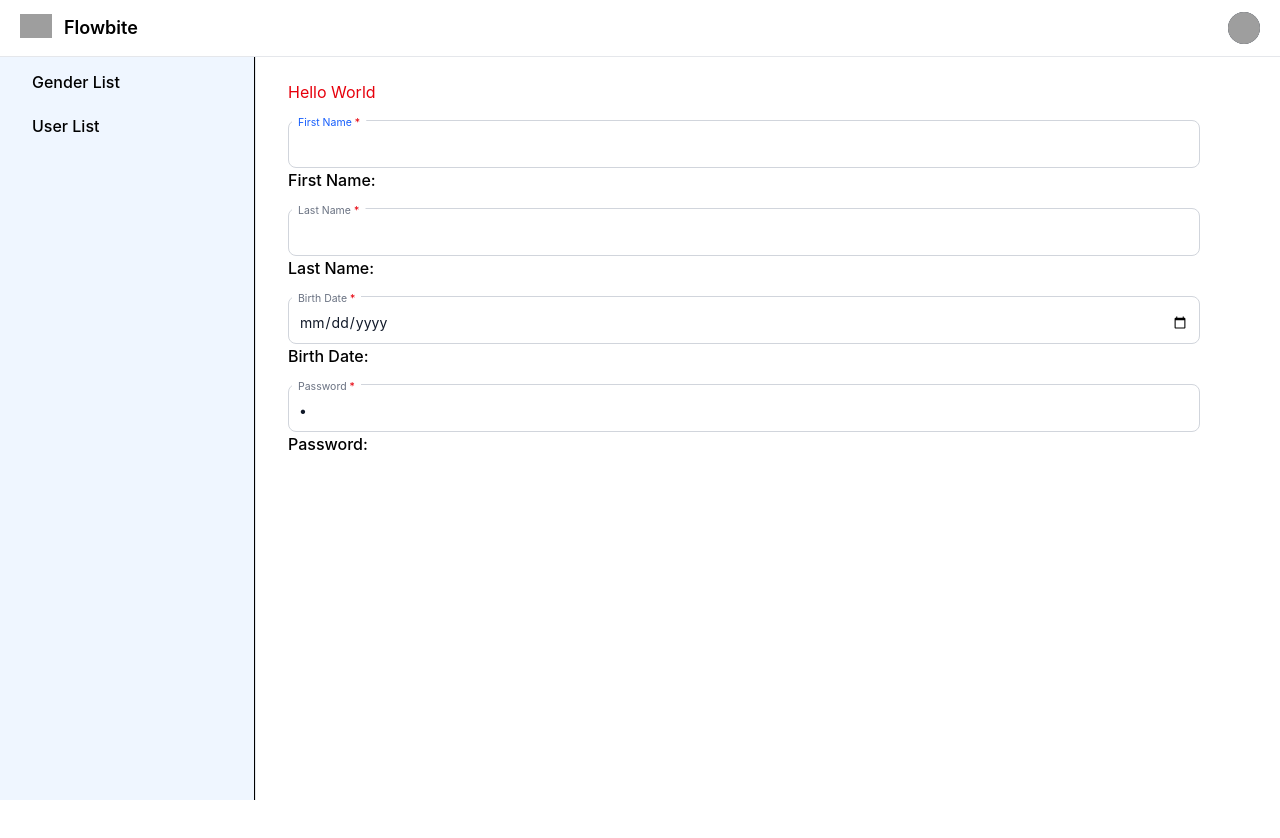
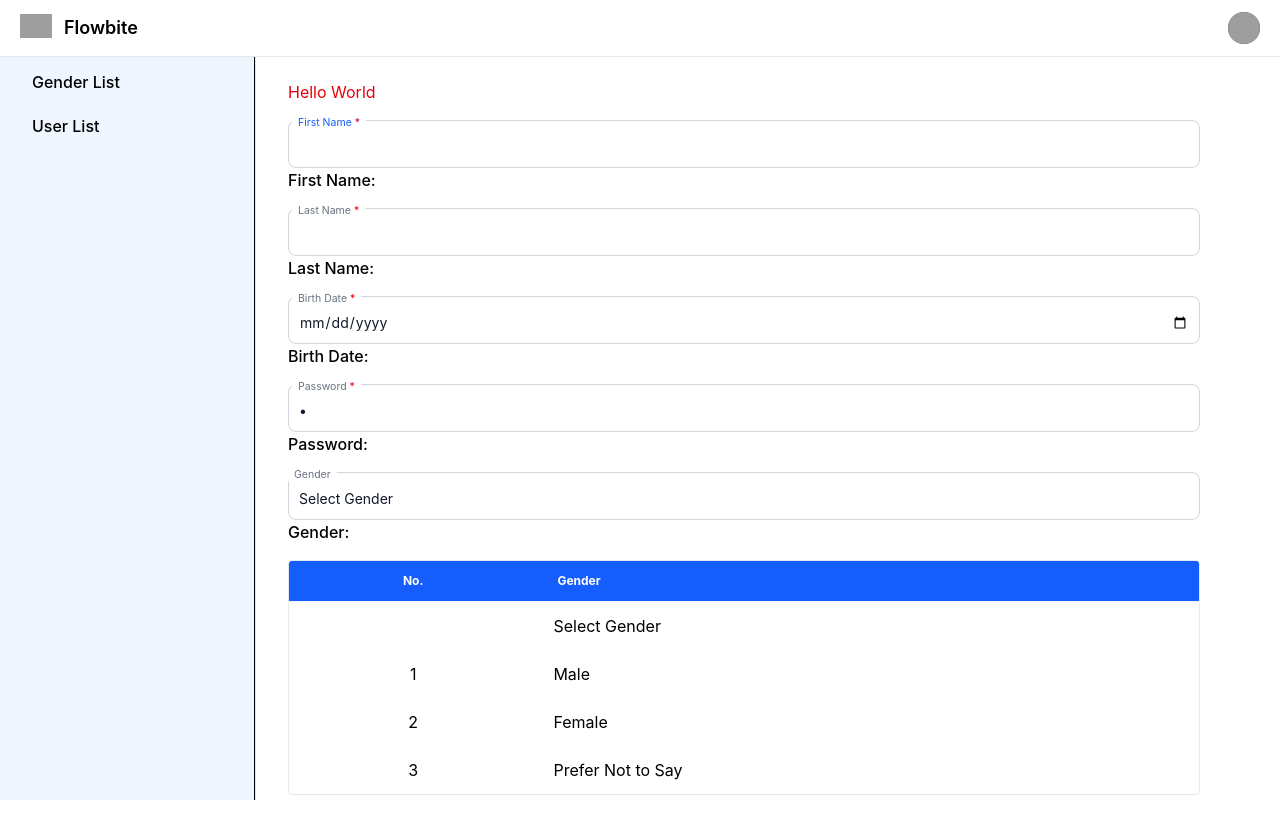
Before and after one commit to ChaClyde/RNLProject, a React (Vite) app in the folder client/: page / in a window 1280 px wide. Shown: the top 838 px of the page. Before the commit the page ends 800 px from the top, so only its background shows below. Built offline with nearby package versions, Linux system fonts and the light colour scheme; grey boxes are pictures that could not be loaded.

Commit message:
Added select and priorities

```diff
--- /dev/null
+++ b/client/src/components/Select/FloatingLabelSelect.tsx
@@ -0,0 +1,70 @@
+import type { ChangeEvent, FC, ReactNode } from "react";
+
+interface FloatingLabelSelectProps {
+    label: string;
+    newSelectClassName: string;
+    selectClassName: string;
+    newLabelClassName: string;
+    labelClassName: string;
+    name?: string;
+    value?: string | any;
+    onChange?: (e: ChangeEvent<HTMLSelectElement>) => void;
+    required?: boolean;
+    autoFocus?: boolean;
+    disabled?: boolean;
+    errors?: [string]
+    children: ReactNode;
+}
+
+const FloatingLabelSelect: FC<FloatingLabelSelectProps> = ({
+    label,
+    newSelectClassName,
+    selectClassName,
+    newLabelClassName,
+    labelClassName,
+    name,
+    value,
+    onChange,
+    required,
+    autoFocus,
+    disabled,
+    errors,
+    children
+}) => {
+    return (
+        <>
+            <div className="relative">
+                <select
+                    name={name}
+                    id={name}
+                    value={value}
+                    onChange={onChange}
+                    className={`${newSelectClassName
+                        ? newSelectClassName
+                        : `block px-2.5 pb-2.5 pt-4 w-full text-sm text-gray-900 bg-transparent rounded-lg border
+              border-gray-300 appearance-none focus:outline-none focus:ring-0 focus:to-blue-600 peer ${selectClassName}`
+                        }`}
+                    required={required}
+                    autoFocus={autoFocus}
+                    disabled={disabled}
+                >
+                    {children}
+                </select>
+                <label htmlFor={name} className={newLabelClassName ? newLabelClassName : `absolute text-sm text-gray-500 duration-300 transform -translate-y-4 scale-75 top-2 z-10 origin-[0]
+                    bg-white px-2 peer-focus:px-2 peer-focus:text-blue-600 peer-placeholder-shown:scale-100
+                    peer-placeholder-shown:-translate-y-1/2 peer-placeholder-shown:top-1/2 peer-focus:top-2 peer-focus:scale-75
+                    peer-focus:-translate-y-4 rtl:peer-focus:translate-x-1/4 rtl:peer-focus:left-auto start-1} ${labelClassName}`}>
+                    {label}
+                    {required && (
+                        <span className="text-red-600 ml-1 ">*</span>
+                    )}
+                </label>
+                {errors && errors.length > 0 && (
+                    <span className="text-red-600">{errors[0]}</span>
+                )}
+            </div >
+        </>
+    )
+}
+
+export default FloatingLabelSelect
--- /dev/null
+++ b/client/src/components/Table/index.tsx
@@ -0,0 +1,47 @@
+import { type FC, type ReactNode } from "react";
+
+interface TableProps {
+    children: ReactNode;
+    className?: string;
+}
+
+interface TableHeaderProps {
+    children: ReactNode;
+    className?: string;
+}
+
+interface TableBodyProps {
+    children: ReactNode;
+    className?: string;
+}
+
+interface TableRowProps {
+    children: ReactNode;
+    className?: string;
+}
+
+interface TableCellProps {
+    children: ReactNode;
+    isHeader?: boolean;
+    className?: string;
+}
+
+const Table: FC<TableProps> = ({children, className}) => {
+    return <table className={`min-w-full ${className}`}>{children}</table>
+};
+const TableHeader: FC<TableHeaderProps> = ({ children, className })  => {
+    return <thead className={className}> {children}</thead>
+};
+const TableBody: FC<TableBodyProps> = ({ children, className }) => {
+    return<tbody className={className}> {children} </tbody>
+ };
+const TableRow: FC<TableRowProps> = ({ children, className })  => {
+    return <tr className={className}> {children} </tr>
+ };
+const TableCell: FC<TableCellProps> = ({ children, isHeader, className })  => {
+    const CellTag = isHeader ? 'th' : 'td'
+    return <CellTag className={className}> {children} </CellTag>
+ };
+
+
+ export {Table, TableHeader, TableBody, TableRow, TableCell};
--- a/client/src/routes/AppRoutes.tsx
+++ b/client/src/routes/AppRoutes.tsx
@@ -2,12 +2,36 @@
 import AppLayout from "../layout/AppLayout"
 import FloatingLabelInput from "../components/Input/FloatingLabelInput";
 import { useState } from "react";
+import FloatingLabelSelect from "../components/Select/FloatingLabelSelect";
+import { Table, TableCell, TableHeader, TableRow, TableBody } from "../components/Table";
 
 const SampleComponent = () => {
     const [firstName, setFirstName] = useState(" ");
     const [lastName, setLastName] = useState(" ");
     const [birthDate, setBirthDate] = useState(" ");
     const [password, setPassword] = useState(" ");
+    const [gender, setGender] = useState(" ");
+
+
+    const genders = [
+        {
+            value: "",
+            text: "Select Gender",
+        },
+        {
+            value: 1,
+            text: "Male",
+        },
+        {
+            value: 2,
+            text: "Female",
+        },
+        {
+            value: 3,
+            text: "Prefer Not to Say",
+        },
+    ];
+
     return (
         <>
             <h1 className="text-red-600 mb-4">Hello World</h1>
@@ -55,6 +79,39 @@
                 />
                 <p className="font-medium">Password: {password}</p>
             </div>
+            <div className="mb-4">
+                <FloatingLabelSelect
+                label="Gender"
+                name="gender"
+                value={gender}
+                onChange={(e) => setGender(e.target.value)}>
+                    {genders.map((gender, index) => (
+                        <option value={gender.value} key={index}>
+                            {gender.text}</option>
+                    ))}
+                </FloatingLabelSelect>
+                <p className="font-medium">Gender: {gender}</p>
+            </div>
+            <div className="overflow-hidden rounded lg border border-gray-200 bg-white">
+                <div className="max-w-full max-h-[calc(100vh)] overflow-x-auto">
+                    <Table>
+                        <TableHeader className="border-b border-gray-100 bg-blue-600 text-white sticky top-0 z-30 text-xs" >
+                            <TableRow>
+                                <TableCell isHeader className="px-5 py-3 fone-medium text-center">No.</TableCell>
+                                <TableCell isHeader className="px-5 py-3 fone-medium text-start">Gender</TableCell>
+                            </TableRow>
+                        </TableHeader>
+                        <TableBody>
+                            {genders.map((gender, index) => (
+                                <TableRow key={index}>
+                                    <TableCell className="px-4 py-3 text-center">{gender.value}</TableCell>
+                                    <TableCell className="px-4 py-3 text-start">{gender.text}</TableCell>
+                                </TableRow>
+                            ))}
+                        </TableBody>
+                    </Table>
+                </div>
+            </div>
         </>
     );
 };
```
Lines whose indentation alone changed are shown as unchanged.
